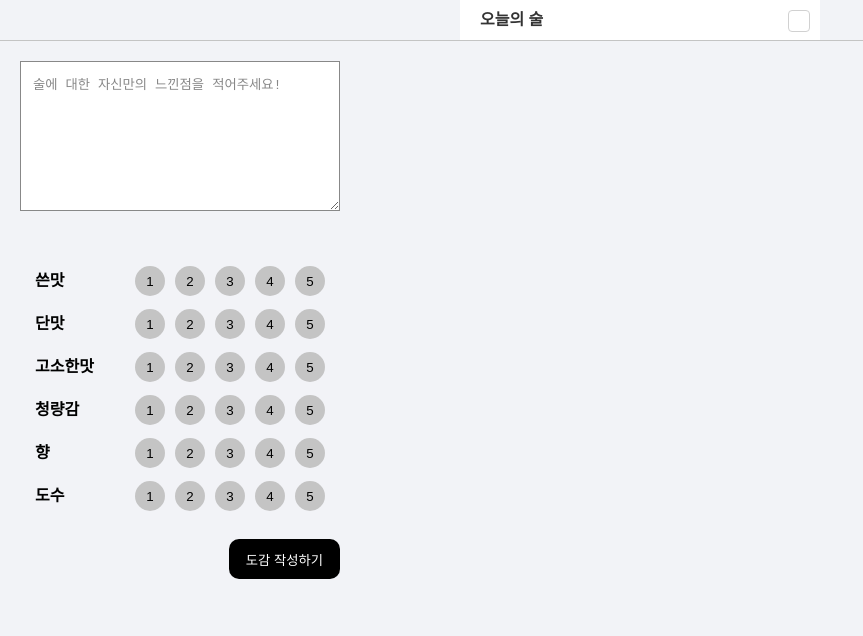
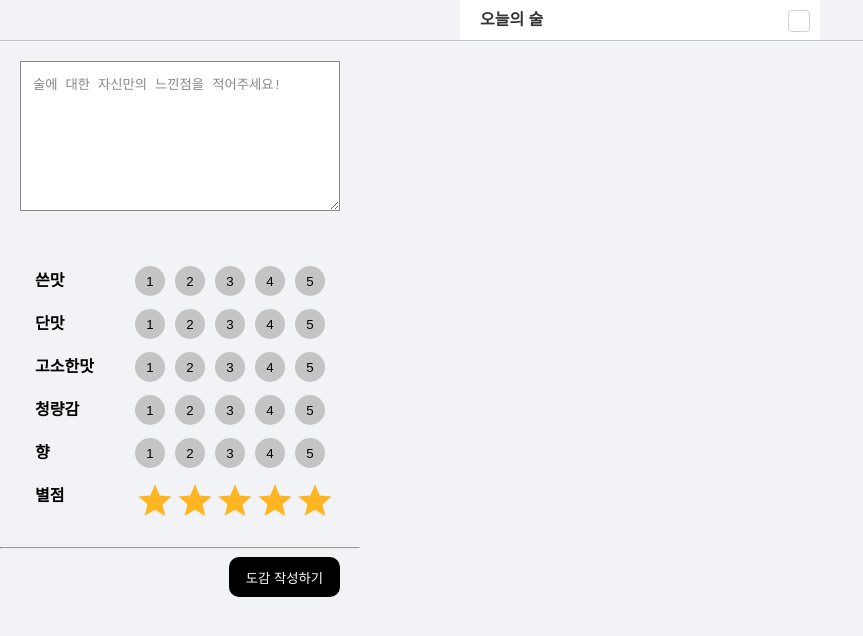
Before and after one commit to ohsool/frontend, a React (Create React App) app: page /beerreview in a window 1280 px wide. Shown: the top 636 px of the page, without its empty margins (0-863 px from the left). Built offline with nearby package versions, Linux system fonts and the light colour scheme.

Commit message:
마이페이지, 도감별점 기능추가

```diff
--- a/package.json
+++ b/package.json
@@ -4,6 +4,8 @@
   "private": true,
   "dependencies": {
     "@babel/runtime": "^7.14.8",
+    "@material-ui/core": "^4.12.2",
+    "@material-ui/icons": "^4.11.2",
     "@reduxjs/toolkit": "^1.6.1",
     "@testing-library/jest-dom": "^5.11.4",
     "@testing-library/react": "^11.1.0",
--- a/src/App.js
+++ b/src/App.js
@@ -7,8 +7,6 @@ import { ConnectedRouter } from "connected-react-router";
 import {Main, Test, Board, MyPage, SignUp} from "./Pages/indexPage";
 import Header from "./Header";
 import BeerReview from "./beerdogam/BeerReview";
-
-
 
 function App() {
   return (
--- a/src/beerdogam/BeerReviewScore.js
+++ b/src/beerdogam/BeerReviewScore.js
@@ -1,9 +1,10 @@
-import React from "react";
+import React, { useState } from "react";
 import styled from "styled-components";
 
 import TasteButton from "./TasteButton";
+import StarButton from "./StarButton";
 const BeerReviewScore = (props) => {
-    const TasteData = ["쓴맛", "단맛", "고소한맛", "청량감", "향", "도수"];
+    const TasteData = ["쓴맛", "단맛", "고소한맛", "청량감", "향"];
     return(
         <React.Fragment>
             <TasteLevelWrap>
@@ -11,15 +12,18 @@ const BeerReviewScore = (props) => {
                     {TasteData.map((taste) =>
                         (<span>{taste}</span>)
                     )}
+                    <span>별점</span>
                 </TasteFlavorWrap>
                 <TasteScoreWrap>
                     {TasteData.map((taste) => (
                         <TasteButton/>
                     ))}
+                    <StarButton/>
                     <TasteScore>
                     </TasteScore>
                 </TasteScoreWrap>
             </TasteLevelWrap>
+            <hr/>
             <ReviewButton>
                 도감 작성하기
             </ReviewButton>
@@ -56,11 +60,13 @@ const TasteScoreWrap = styled.div`
     margin: 35px 0 0 6px;
 `;
 
+
 const TasteScore = styled.div`
     width: 190px;
     height: 30px;
     margin-bottom: 13px;
 `;
+
 
 const ReviewButton = styled.button`
     width: 111px;
--- /dev/null
+++ b/src/beerdogam/StarButton.js
@@ -0,0 +1,61 @@
+import React,{  useState } from "react";
+import styled from "styled-components";
+
+import StarIcon from "@material-ui/icons/Star";
+import StarBorderIcon from "@material-ui/icons/StarBorder";
+
+
+const StarButton = () =>{
+    const [score, setScore] = useState(5);
+
+    const totalStarCount = 5;
+
+    const starCount = score;
+    const [review, setReview] = useState({
+        rate: 5,
+      });
+
+  const removeCount = totalStarCount - starCount;
+
+  const handleScore = (score) => {
+    setReview({
+      ...review,
+      rate: score,
+    });
+  };
+  return (
+    <Container>
+      <div>
+        {[...Array(starCount)].map((n, index) => {
+          return (
+            <StarIcon
+              key={index}
+              style={{ color: "#FFB521", width: "40px", height: "40px"}}
+              onClick={() => {
+                setScore(index + 1);
+                handleScore(index + 1);
+              }}
+            ></StarIcon>
+          );
+        })}
+        {[...Array(removeCount)].map((n, index) => {
+          return (
+            <StarBorderIcon
+              style={{ color: "#FFB521", width: "40px", height: "40px"}}
+              onClick={() => {
+                setScore(score + index + 1);
+                handleScore(score + index + 1);
+              }}
+            ></StarBorderIcon>
+          );
+        })}
+      </div>
+    </Container>
+  )
+}
+export default StarButton;
+
+
+const Container = styled.div`
+  margin-bottom: 30px;
+`;
--- a/src/componentsMypage/MyComment.js
+++ b/src/componentsMypage/MyComment.js
@@ -9,23 +9,19 @@ const MyComment = () =>{
     return(
         <>
             <TitleContainer>
-                내가 쓴 댓글
                 <span>내가 쓴 댓글</span>
             </TitleContainer>
             <HR/>
 
-
-            <Comment/>
-            <Comment/>
-            <Comment/>
-            <Comment/>
-
+            <Grid>
+                <Comment/>
+                <Comment/>
+                <Comment/>
+                <Comment/>
+            </Grid>
 
         </>
-
     )
-
-
 
 }
 
@@ -44,6 +40,14 @@ const TitleContainer = styled.div`
 
 `;
 
+const Grid = styled.div`
+    width: 320px;
+    margin: 0 auto;
+
+    align-items: center;
+    justify-content: space-between;
+`
+
 const HR = styled.hr`
     ${props => (props.border ? `border: ${props.border} soild #212121;` : "border: 2px soild #212121;")};
     width: 350px;
```
Also changed, not shown: src/pages/Board.js (renamed from src/Pages/Board.js), src/pages/MyPage.js (renamed from src/Pages/MyPage.js), 1 other file (tests, documents, lock files or other folders).
